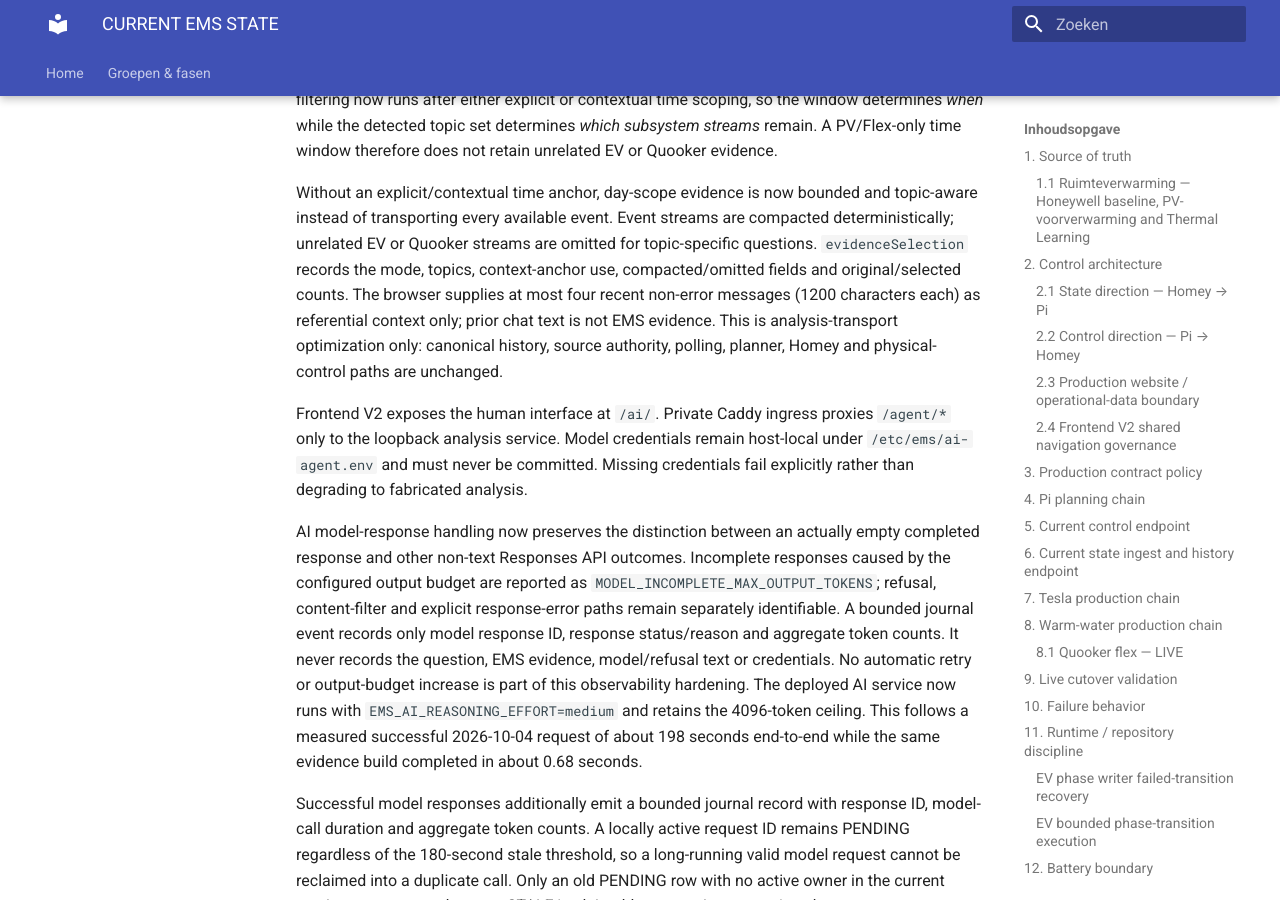
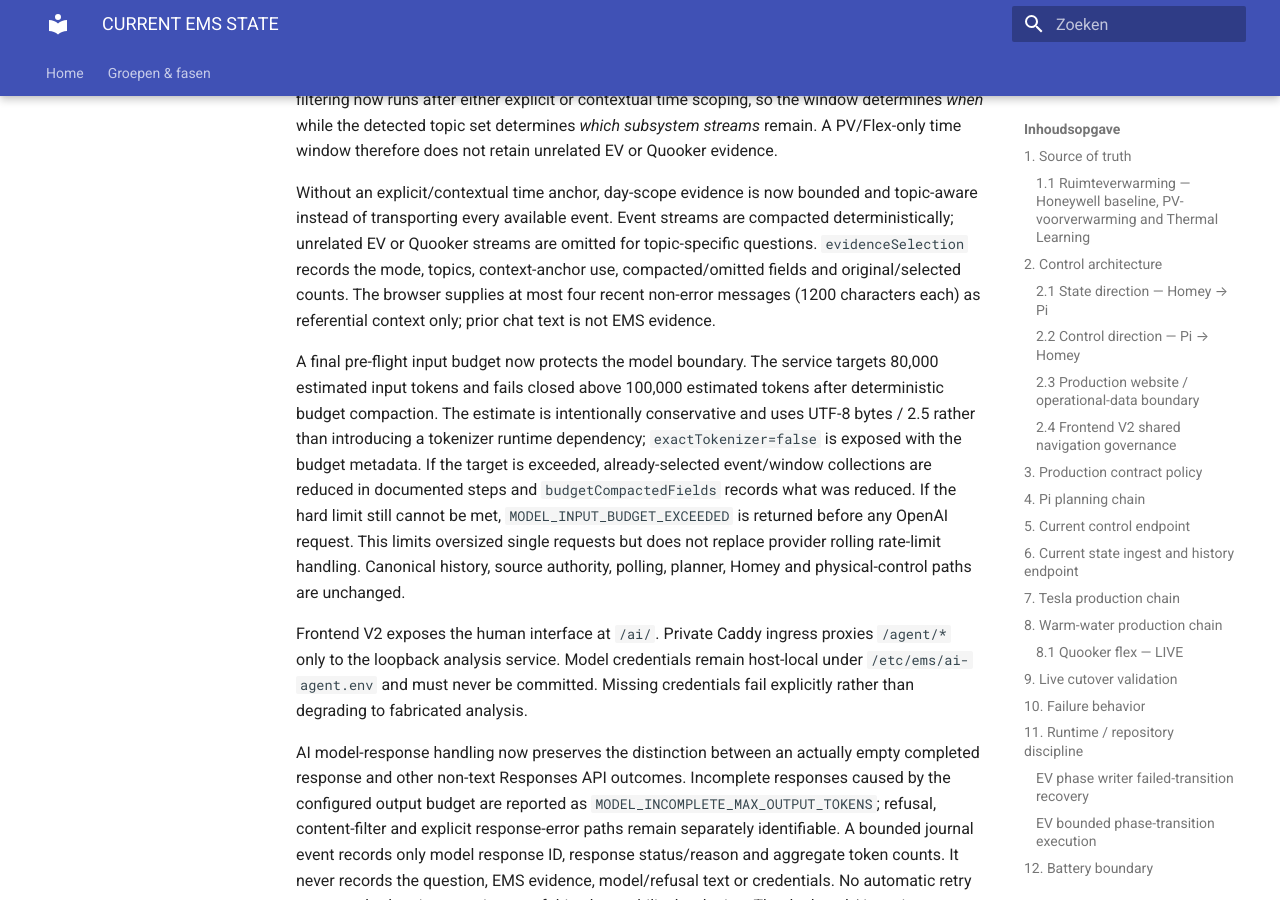
Before and after one commit to OnsKasteeltje/homey-energy-manual, an MkDocs documentation site: the page built from docs/architecture/CURRENT-EMS-STATE.md, in a window 1280 px wide and 900 px high, scrolled down 27934 px. Built offline with MkDocs 1.6.1 and Material for MkDocs 9.7.7, drawn with Linux system fonts in a browser that asks for light colours.

Commit message:
docs(ai): record pre-flight model input budget

```diff
--- a/docs/architecture/CURRENT-EMS-STATE.md
+++ b/docs/architecture/CURRENT-EMS-STATE.md
@@ -584,9 +584,20 @@ are compacted deterministically; unrelated EV or Quooker streams are omitted
 for topic-specific questions. `evidenceSelection` records the mode, topics,
 context-anchor use, compacted/omitted fields and original/selected counts. The
 browser supplies at most four recent non-error messages (1200 characters each)
-as referential context only; prior chat text is not EMS evidence. This is
-analysis-transport optimization only: canonical history, source authority,
-polling, planner, Homey and physical-control paths are unchanged.
+as referential context only; prior chat text is not EMS evidence.
+
+A final pre-flight input budget now protects the model boundary. The service
+targets 80,000 estimated input tokens and fails closed above 100,000 estimated
+tokens after deterministic budget compaction. The estimate is intentionally
+conservative and uses UTF-8 bytes / 2.5 rather than introducing a tokenizer
+runtime dependency; `exactTokenizer=false` is exposed with the budget
+metadata. If the target is exceeded, already-selected event/window collections
+are reduced in documented steps and `budgetCompactedFields` records what was
+reduced. If the hard limit still cannot be met,
+`MODEL_INPUT_BUDGET_EXCEEDED` is returned before any OpenAI request. This
+limits oversized single requests but does not replace provider rolling
+rate-limit handling. Canonical history, source authority, polling, planner,
+Homey and physical-control paths are unchanged.
 
 Frontend V2 exposes the human interface at `/ai/`. Private Caddy ingress
 proxies `/agent/*` only to the loopback analysis service. Model credentials
```
